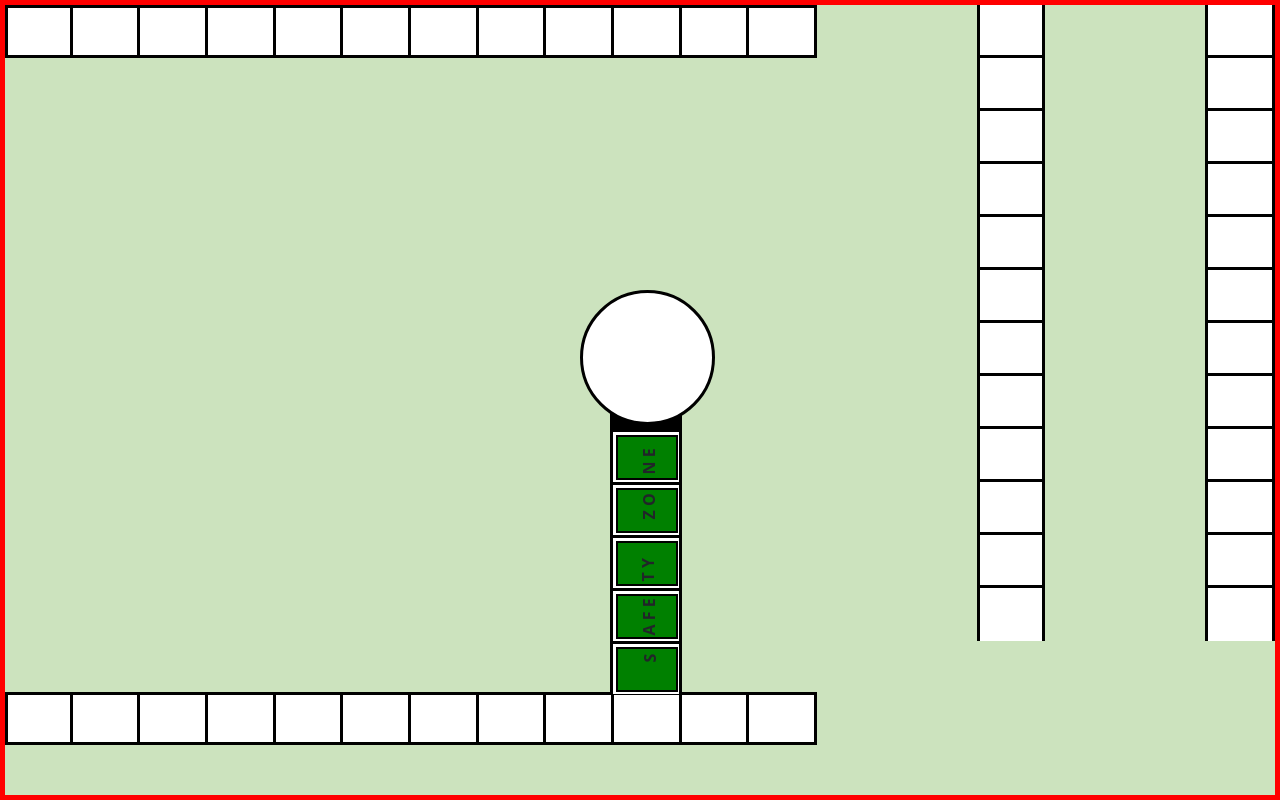
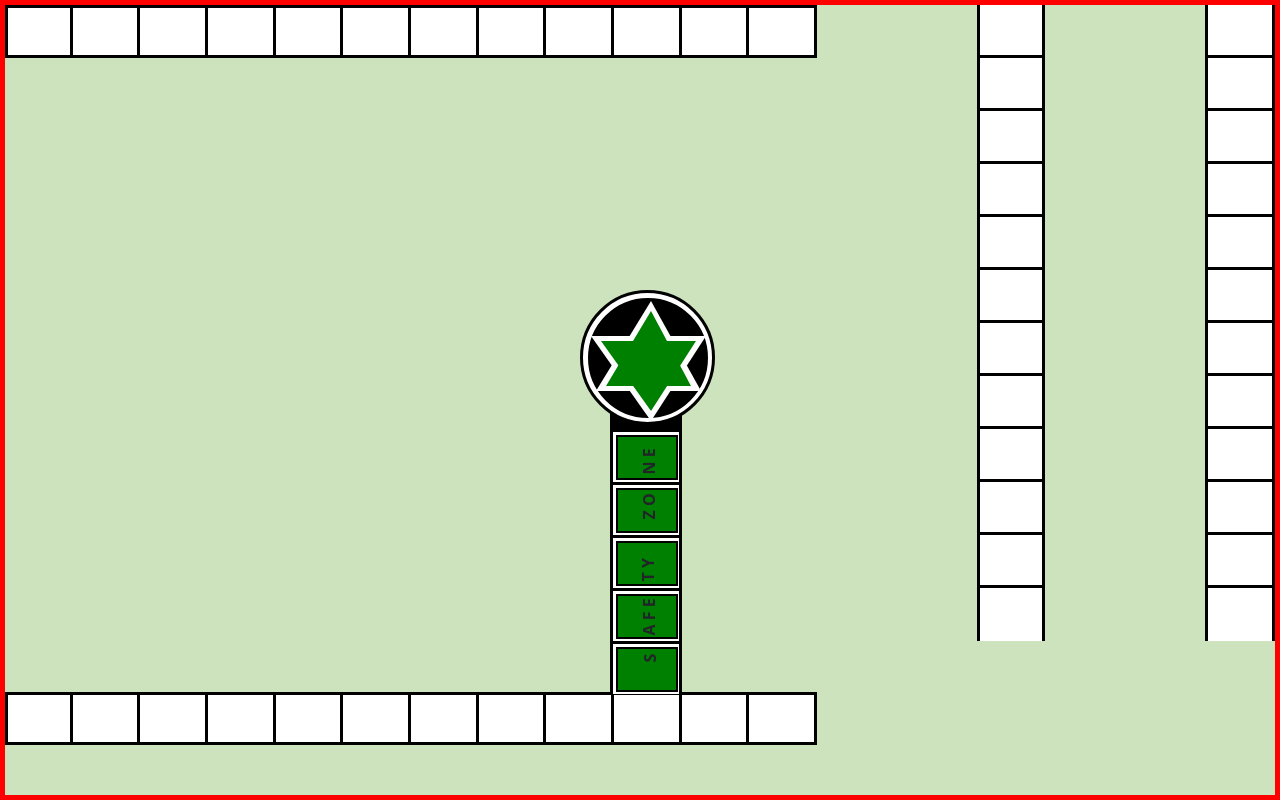
Before and after one commit to BT-aase/baase-react-sorry, a React app: page / in a window 1280 px wide. Built offline with nearby package versions, Linux system fonts and the light colour scheme; the HTML template or start-up script is replaced by a standard one.

Commit message:
Continued working on inner board.

```diff
--- a/src/components/board/InnerBoard.js
+++ b/src/components/board/InnerBoard.js
@@ -13,8 +13,27 @@ const InnerBoard = () => {
                 backgroundColor: 'white',
                 zIndex: 15,
                 position: 'absolute'
-            }} />
-            <div style={{position: 'absolute', marginTop: 409, zIndex: 10}}>
+            }}>
+                <div style={{
+                    width: 120,
+                    height: 120,
+                    marginLeft: 5,
+                    marginTop: 5,
+                    borderRadius: 70,
+                    border: '3px solid black',
+                    backgroundColor: 'black',
+                    zIndex: 15,
+                    position: 'absolute'
+                }}>
+                    <svg height="200" width="200">
+                        <polygon points="0,35 115,35 60,120" style={{ fill: 'white'}} />
+                        <polygon points="5,90 110,90 60,0" style={{ fill: 'white'}} />
+                        <polygon points="10,40 105,40 60,110" style={{ fill: 'green'}} />
+                        <polygon points="15,85 100,85 60,10" style={{ fill: 'green'}} />
+                    </svg>
+                </div>
+            </div>
+            <div style={{ position: 'absolute', marginTop: 409, zIndex: 10 }}>
                 <div style={{
                     width: 72,
                     height: 20,
```
